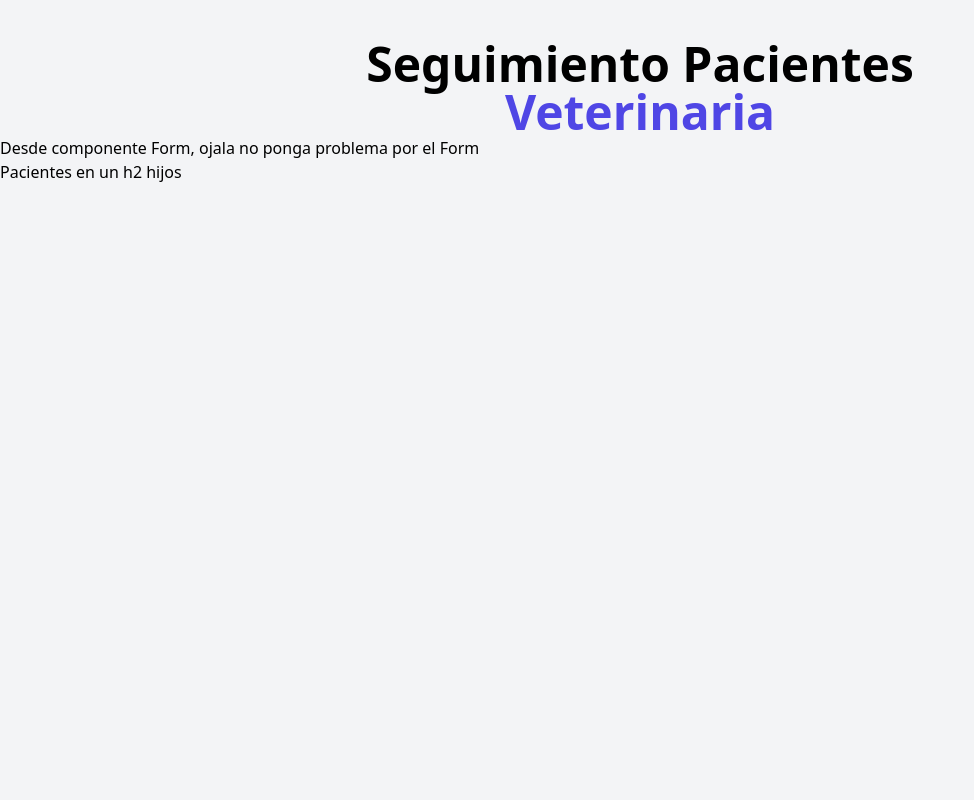
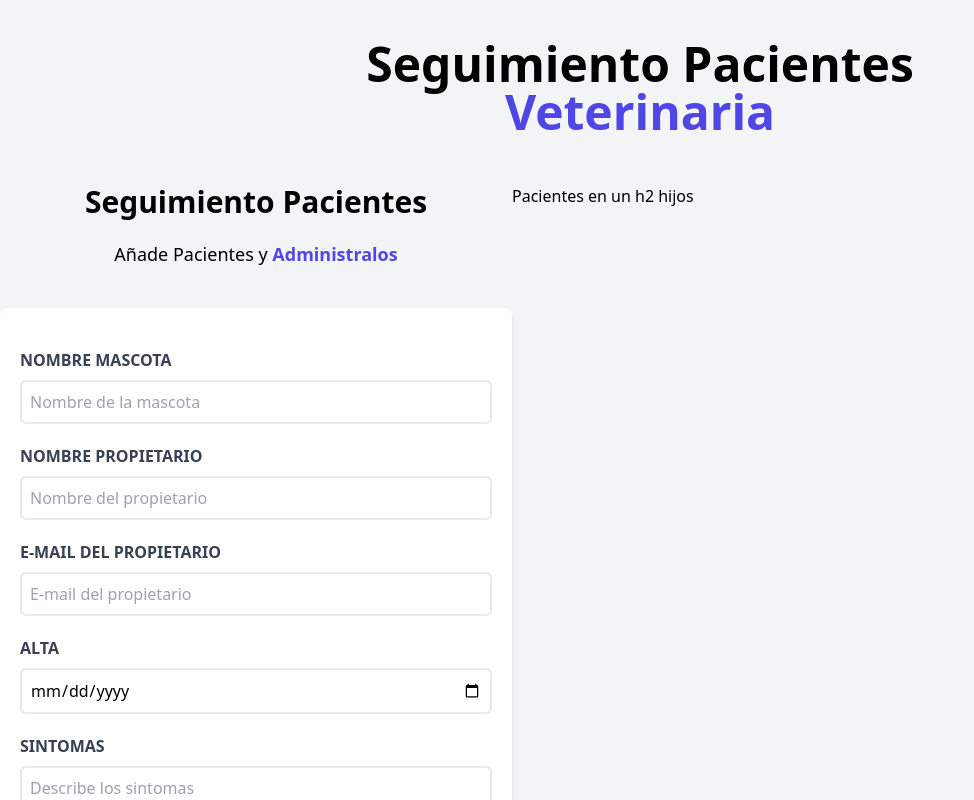
Before and after one commit to cdgutierrez456/citas-react-vite, a React (Vite) app: page / in a window 1280 px wide. Shown: the top 800 px of the page, without its empty margins (0-974 px from the left). Built offline with nearby package versions, Linux system fonts and the light colour scheme.

Commit message:
Agregando maquetado de componente formulario con sus estilos

```diff
--- a/src/App.jsx
+++ b/src/App.jsx
@@ -6,8 +6,10 @@
   return (
     <div className="container mx-auto mt-10">
       <Header />
-      <Form />
-      <ListadoPacientes />
+      <div className="mt-12 md:flex">
+        <Form />
+        <ListadoPacientes />
+      </div>
     </div>
   );
 }
--- a/src/components/Form.jsx
+++ b/src/components/Form.jsx
@@ -2,9 +2,89 @@
 
 const Form = () => {
   return (
-    <>
-      <h2>Desde componente Form, ojala no ponga problema por el Form</h2>
-    </>
+    <div className="md:w-1/2 lg:w-2/5">
+      <h2 className="font-black text-3xl text-center">Seguimiento Pacientes</h2>
+      <p className="text-lg mt-5 text-center mb-10">
+        Añade Pacientes y {""}
+        <span className="text-indigo-600 font-bold">Administralos</span>
+      </p>
+      <form className="bg-white shadow-md rounded-lg py-10 px-5 mb-10">
+        <div className="mb-5">
+          <label
+            htmlFor="mascota"
+            className="block text-gray-700 uppercase font-bold"
+          >
+            Nombre Mascota
+          </label>
+          <input
+            id="mascota"
+            type="text"
+            placeholder="Nombre de la mascota"
+            className="border-2 w-full p-2 mt-2 placeholder-gray-400 rounded-md"
+          />
+        </div>
+        <div className="mb-5">
+          <label
+            htmlFor="propietario"
+            className="block text-gray-700 uppercase font-bold"
+          >
+            Nombre Propietario
+          </label>
+          <input
+            id="propietario"
+            type="text"
+            placeholder="Nombre del propietario"
+            className="border-2 w-full p-2 mt-2 placeholder-gray-400 rounded-md"
+          />
+        </div>
+        <div className="mb-5">
+          <label
+            htmlFor="email"
+            className="block text-gray-700 uppercase font-bold"
+          >
+            E-mail del Propietario
+          </label>
+          <input
+            id="email"
+            type="email"
+            placeholder="E-mail del propietario"
+            className="border-2 w-full p-2 mt-2 placeholder-gray-400 rounded-md"
+          />
+        </div>
+        <div className="mb-5">
+          <label
+            htmlFor="alta"
+            className="block text-gray-700 uppercase font-bold"
+          >
+            Alta
+          </label>
+          <input
+            id="alta"
+            type="date"
+            className="border-2 w-full p-2 mt-2 placeholder-gray-400 rounded-md"
+          />
+        </div>
+        <div className="mb-5">
+          <label
+            htmlFor="sintomas"
+            className="block text-gray-700 uppercase font-bold"
+          >
+            Sintomas
+          </label>
+          <textarea
+            id="sintomas"
+            className="border-2 w-full p-2 mt-2 placeholder-gray-400 rounded-md"
+            placeholder="Describe los sintomas"
+          />
+        </div>
+
+        <input
+          type="submit"
+          className="bg-indigo-600 w-full rounded p-3 text-white uppercase font-bold hover:bg-indigo-700 cursor-pointer transition-all"
+          value="Agregar paciente"
+        />
+      </form>
+    </div>
   );
 };
 
--- a/src/components/ListadoPacientes.jsx
+++ b/src/components/ListadoPacientes.jsx
@@ -1,8 +1,8 @@
 const ListadoPacientes = () => {
   return (
-    <>
+    <div className="md:w-1/2 lg:w-3/5">
       <h2>Pacientes en un h2 hijos</h2>
-    </>
+    </div>
   );
 };
 
```
